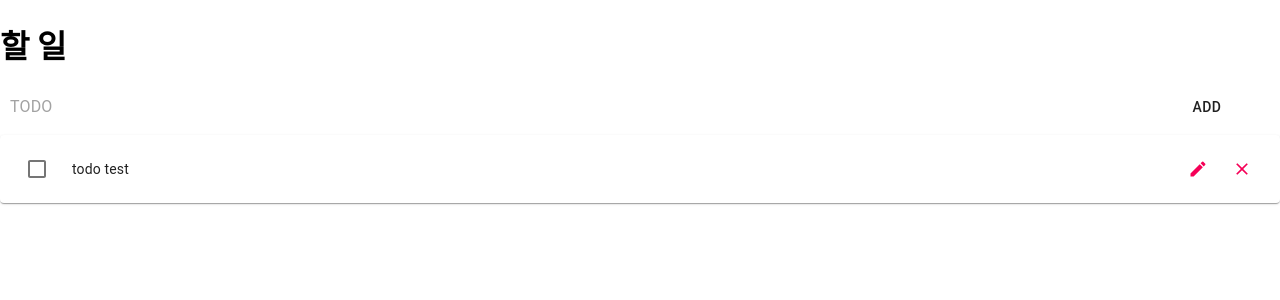
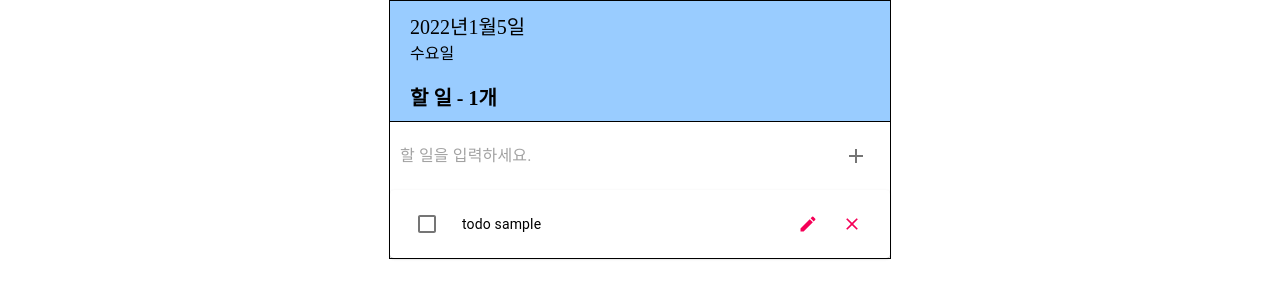
Before and after one commit to bongjun-kim94/todo_list_ts, a React (Create React App) app: page / in a window 1280 px wide. Shown: the top 300 px of the page. Built offline with nearby package versions, Linux system fonts and the light colour scheme.

Commit message:
update, date, 할일개수 기능추가

```diff
--- a/package.json
+++ b/package.json
@@ -4,6 +4,7 @@
   "private": true,
   "dependencies": {
     "@material-ui/icons": "^4.11.2",
+    "@mui/icons-material": "^5.2.5",
     "@mui/material": "^5.2.7",
     "@testing-library/jest-dom": "^5.16.1",
     "@testing-library/react": "^12.1.2",
@@ -11,6 +12,7 @@
     "react": "^17.0.2",
     "react-dom": "^17.0.2",
     "react-scripts": "5.0.0",
+    "styled-components": "^5.3.3",
     "web-vitals": "^2.1.2"
   },
   "scripts": {
--- a/src/App.js
+++ b/src/App.js
@@ -2,13 +2,22 @@ import React, { useState, useRef } from 'react';
 import Header from './component/Header';
 import TodoList from './component/TodoList';
 import CreateTodo from './component/CreateTodo';
+import styled from 'styled-components';
 
-function App() {
+const TodoTemplate = styled.div`
+  width: 500px;
+  margin: 0 auto;
+  border: 1px solid black;
+`;
+
+const App = () => {
   const [todos, setTodos] = useState([{
     id: 1,
-    text: 'todo test',
+    text: 'todo sample',
     checked: false
   }]);
+  const [id, text] = todos;
+  const [newText, setNewText] = useState(text);
 
   const nextId = useRef(2);
 
@@ -26,11 +35,28 @@ function App() {
     setTodos(todos.filter(todo => todo.id !== id));
   };
 
+  const handleUpdate = () => {
+    setTodos(todos.map((todo) => ({
+      ...todo,
+      text: todo.id === id ? newText : todo.text,
+    })));
+
+    setNewText(newText);
+  };
+
+  const handleCheck = (id) => {
+    setTodos(todos.map(todo => {
+      return todo.id === id ? { ...todo, checked: !todo.checked } : todo;
+    }));
+  };
+
   return (
     <>
-      <Header />
-      <CreateTodo handleSubmit={handleSubmit} />
-      <TodoList todos={todos} handleDelete={handleDelete} />
+      <TodoTemplate>
+        <Header todos={todos} />
+        <CreateTodo handleSubmit={handleSubmit}  />
+        <TodoList todos={todos} handleDelete={handleDelete} handleUpdate={handleUpdate} handleCheck={handleCheck} />
+      </TodoTemplate>
     </>
   );
 }
--- a/src/component/CreateTodo.js
+++ b/src/component/CreateTodo.js
@@ -1,5 +1,6 @@
 import React, { useState, useRef, useEffect } from 'react';
-import { Button, InputBase } from "@material-ui/core";
+import { InputBase, IconButton } from "@material-ui/core";
+import { Add } from "@material-ui/icons";
 
 const CreateTodo = ({ handleSubmit }) => {
     const [value, setValue] = useState('');
@@ -7,7 +8,6 @@ const CreateTodo = ({ handleSubmit }) => {
 
     const handleChange = (e) => {
         setValue(e.target.value)
-        console.log(e.target.value);
     };
 
     const onSubmit = (e) => {
@@ -15,6 +15,7 @@ const CreateTodo = ({ handleSubmit }) => {
         if(!value) return;
         handleSubmit(value);
         setValue('');
+        console.log('onSubmit');
     };
 
     useEffect(() => {
@@ -29,7 +30,7 @@ const CreateTodo = ({ handleSubmit }) => {
                     value={value}
                     onChange={handleChange}
                     sx={{ ml: 1, flex: 1 }}
-                    placeholder="TODO"
+                    placeholder="할 일을 입력하세요."
                     inputProps={{
                         "aria-label": "Description",
                     }}
@@ -37,9 +38,9 @@ const CreateTodo = ({ handleSubmit }) => {
                     autoFocus
                     required
                 />
-                <Button type="submit" variant="text" style={{ width: "10%" }}>
-                    Add
-                </Button>
+                <IconButton aria-label="Add" type="submit">
+                    <Add />
+                </IconButton>
             </form>
         </div>
     );
--- a/src/component/Header.js
+++ b/src/component/Header.js
@@ -1,11 +1,37 @@
 import React from 'react';
+import styled from 'styled-components';
 
-export default function Header() {
+const HeaderA = styled.div`
+    background-color: rgb(153, 204, 255);
+    padding: 10px;
+    border-bottom: 1px solid black;
+    p:nth-of-type(2) {
+        font-size: 16px;
+    }
+    p, h1 {
+        margin: 0 10px;
+        font-size: 20px;
+    }
+
+`;
+
+export default function Header({ todos }) {
+    let today = new Date();
+    let todayYear = today.getFullYear();
+    let todayMonth = today.getMonth() + 1;
+    let todayDate = today.getDate();
+    const week = ['일','월', '화', '수', '목', '금', '토'];
+    let dayWeek = week[today.getDay()];
+
+    const workEx = todos.filter(todo => !todo.checked);
+
     return (
         <>
-            <div className="header">
-                <h1>할 일</h1>
-            </div>
+            <HeaderA className="header">
+                <p>{todayYear + '년' + todayMonth + '월' + todayDate + '일'}</p>
+                <p>{dayWeek + '요일'}</p><br />
+                <h1>할 일 - {workEx.length}개</h1>
+            </HeaderA>
         </>
     );
 }
--- a/src/component/TodoList.js
+++ b/src/component/TodoList.js
@@ -1,7 +1,7 @@
 import React from 'react';
 import TodoListItem from './TodoListItem';
 
-const TodoList = ({ todos, handleDelete }) => {
+const TodoList = ({ todos, handleDelete, handleUpdate, handleCheck }) => {
     return (
         <>
             <div>
@@ -10,6 +10,8 @@ const TodoList = ({ todos, handleDelete }) => {
                         todo={todo}
                         key={todo.id}
                         handleDelete={handleDelete}
+                        handleUpdate={handleUpdate}
+                        handleCheck={handleCheck}
                     />
                 ))}
             </div>
--- a/src/component/TodoListItem.js
+++ b/src/component/TodoListItem.js
@@ -1,20 +1,56 @@
-import React from 'react';
+import React, { useState, useRef, useEffect } from 'react';
 import {
     Card,
     Checkbox,
     IconButton,
+    InputBase,
     List,
     ListItem,
     ListItemIcon,
     ListItemText,
 } from "@material-ui/core";
-import { Clear, Create } from "@material-ui/icons";
+import { Clear, Create, SaveOutlined } from "@material-ui/icons";
 
-const TodoListItem = ({ todo, handleDelete }) => {
-    const { id, text } = todo;
+const TodoListItem = ({ todo, handleDelete, handleUpdate, handleCheck }) => {
+    const { id, text, checked } = todo;
+
+    // 수정모드인지 확인
+    const [edit, setEdit] = useState(false);
+    // 새로운 text값
+    const [newText, setNewText] = useState(text);
+
+    const editInput = useRef(null);
+
+    useEffect(() => {
+        if(edit) {
+            editInput.current.focus();
+        }
+    }, [edit])
+
+    const onEditClick = () => {
+        console.log('onUpdate');
+        setEdit(true);
+    }
+
+    const onChangeEditInput = (e) => {
+        setNewText(e.target.value);
+    }
+
+    const onSubmitClick = () => {
+        console.log('onUpdateSubmit');
+        handleUpdate(text);
+
+        setEdit(false);
+    }
 
     const onRemove = () => {
+        console.log('onRemove');
         handleDelete(id);
+    };
+
+    const onCheck = () => {
+        console.log('onCheck');
+        handleCheck(id);
     };
 
     return (
@@ -33,19 +69,38 @@ const TodoListItem = ({ todo, handleDelete }) => {
                 >
                     <ListItem role="listitem" button>
                         <ListItemIcon>
-                            <Checkbox tabIndex={-1} disableRipple />
+                            <Checkbox tabIndex={-1} disableRipple onClick={onCheck} />
                         </ListItemIcon>
-                        <ListItemText
-                            // style={{
-                            //     textDecoration: checked ? "line-through" : null,
-                            //     color: checked ? "#ccc" : "#000",
-                            // }}
-                        >
-                            {text}
-                        </ListItemText>
-                        <IconButton color="secondary" aria-label="Delete">
-                            <Create fontSize="small" />
-                        </IconButton>
+                        {edit ? (
+                            <InputBase type="text" ref={editInput} value={newText} onChange={onChangeEditInput} style={{ width: "90%", fontSize: "14px", fontextDecoration: checked === true ? "line-through" : null,
+                            color: checked === true ? "#ccc" : "#000"}}
+                            autoFocus
+                            required />
+                        ) : (
+                            <ListItemText
+                                style={{
+                                textDecoration: checked === true ? "line-through" : null,
+                                color: checked === true ? "#ccc" : "#000",
+                            }}>
+                                {newText}
+                            </ListItemText>
+                        )}
+                        {/* <IconButton color="secondary" aria-label="Delete"> */}
+                            {/* 완료한 일은 수정 불가하게 null 처리 */}
+                            {!checked === true ? (
+                                edit ? (
+                                    <IconButton color="secondary" aria-label="Delete" onClick={onSubmitClick}>
+                                        <SaveOutlined style={{border: "none", background: "none"}}>
+                                            👌
+                                        </SaveOutlined>
+                                    </IconButton>
+                                ) : (
+                                    <IconButton color="secondary" aria-label="Delete"  onClick={onEditClick}>
+                                        <Create fontSize="small" />
+                                    </IconButton>
+                                )
+                            ) : null}
+                        {/* </IconButton> */}
                         <IconButton color="secondary" aria-label="Delete" onClick={onRemove}>
                             <Clear fontSize="small" />
                         </IconButton>
--- a/src/index.css
+++ b/src/index.css
@@ -1,13 +1,4 @@
-body {
-  margin: 0;
-  font-family: -apple-system, BlinkMacSystemFont, 'Segoe UI', 'Roboto', 'Oxygen',
-    'Ubuntu', 'Cantarell', 'Fira Sans', 'Droid Sans', 'Helvetica Neue',
-    sans-serif;
-  -webkit-font-smoothing: antialiased;
-  -moz-osx-font-smoothing: grayscale;
+body{
+	margin: 0;
+  padding: 0;
 }
-
-code {
-  font-family: source-code-pro, Menlo, Monaco, Consolas, 'Courier New',
-    monospace;
-}
```
Also changed, not shown: 2 other files (tests, documents, lock files or other folders).
